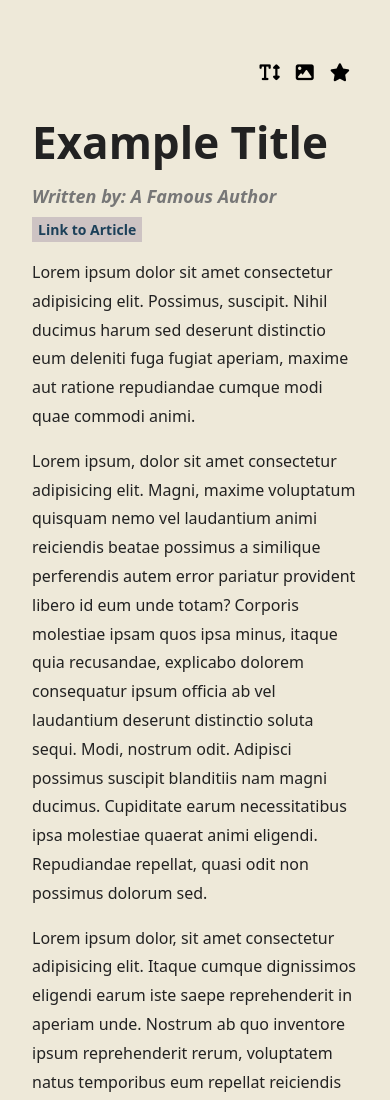
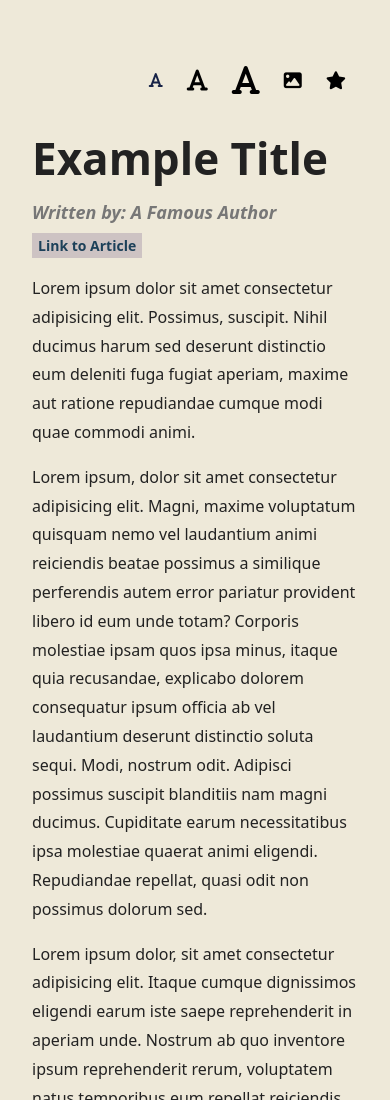
Before and after one commit to charlesmartinreed/thinner, a website: page index.html in a window 390 px wide. Shown: the top 1100 px of the page. Drawn offline with Linux system fonts and the light colour scheme.

Commit message:
Add text sizing buttons.

```diff
--- a/index.html
+++ b/index.html
@@ -82,12 +82,31 @@
     </div>
     <div class="page-container">
       <div class="ui-container">
+        <div class="ui-btn-container-left">
           <button
             class="btn btn-ui btn-change-text-size"
-          id="btn-change-text-size"
+            id="btn-change-text-size-small"
+            data-size="small"
           >
-          <i class="fa-solid fa-text-height"></i>
+            <i class="fa-solid fa-font" title="Set font to small"></i>
           </button>
+          <button
+            class="btn btn-ui btn-change-text-size"
+            id="btn-change-text-size-medium"
+            data-size="medium"
+          >
+            <i class="fa-solid fa-font" title="Set font to medium"></i>
+          </button>
+          <button
+            class="btn btn-ui btn-change-text-size"
+            id="btn-change-text-size-large"
+            data-size="large"
+          >
+            <i class="fa-solid fa-font" title="Set font to large"></i>
+          </button>
+        </div>
+
+        <div class="ui-btn-container-right">
           <button
             class="btn btn-ui btn-show-hide-images"
             id="btn-show-hide-images"
@@ -98,6 +117,7 @@
           <button class="btn btn-ui btn-show-favs" id="btn-show-favs">
             <i class="fa-solid fa-star" title="Show your saved articles"></i>
           </button>
+        </div>
       </div>
       <h1 class="article-title">Example Title</h1>
       <h6 class="article-author">Written by: A Famous Author</h6>
--- a/script.js
+++ b/script.js
@@ -1,38 +1,64 @@
-const changeTextSizeBtn = document.querySelector("#btn-change-text-size");
+const changeTextSizeBtns = document.querySelectorAll(".btn-change-text-size");
 const showImagesBtn = document.querySelector("#btn-show-hide-images");
 const showFavsBtn = document.querySelector("#btn-show-favs");
+
+let defaultSizeStr = "small";
+let [defaultSize] = Array.from(changeTextSizeBtns).filter(
+  (btn) => btn.getAttribute("data-size") === defaultSizeStr
+);
+
 let startingFontSize = parseInt(
   window
     .getComputedStyle(document.documentElement)
     .getPropertyValue("--font-size-default")
 );
-let currentFontSize = parseInt(startingFontSize);
 
 const savedArticlesDiv = document.querySelector("#saved-article-container");
 
 // EVENT LISTENERS
-changeTextSizeBtn.addEventListener("click", () => handleTextSizeChange());
+changeTextSizeBtns.forEach((btn) =>
+  btn.addEventListener("click", (e) =>
+    handleTextSizeChange(e.target.parentElement)
+  )
+);
 
 showImagesBtn.addEventListener("click", () => handleShowImages());
-
 showFavsBtn.addEventListener("click", () => handleShowFavs());
 
 // HANDLER FUNCTIONS
-function handleTextSizeChange() {
-  let proposedSize = (currentFontSize += 4);
+function handleTextSizeChange(button) {
+  let size = button.getAttribute("data-size");
+  toggleButtonState(button);
+  let newSize;
 
-  if (currentFontSize < startingFontSize * 2) {
-    currentFontSize = proposedSize;
-  } else {
-    currentFontSize = startingFontSize;
+  switch (size) {
+    case "small":
+      newSize = 16;
+      break;
+    case "medium":
+      newSize = 24;
+      break;
+    case "large":
+      newSize = 32;
+      break;
   }
 
   document.documentElement.style.setProperty(
     "--font-size-default",
-    `${proposedSize}px`
+    `${newSize}px`
   );
 
-  console.log("text is now", currentFontSize, "px");
+  //   console.log("text is now", newSize, "px");
+}
+
+function toggleButtonState(activeBtn) {
+  changeTextSizeBtns.forEach((btn) => {
+    if (activeBtn.getAttribute("data-size") === btn.getAttribute("data-size")) {
+      btn.classList.add("active");
+    } else {
+      btn.classList.remove("active");
+    }
+  });
 }
 
 function handleArticleFetch(url) {
@@ -54,3 +80,7 @@ function checkArticleFavoriteStatus(buttonStatus) {
 
   return buttonStatus === "added" ? removeIcon : addIcon;
 }
+
+window.addEventListener("DOMContentLoaded", () =>
+  handleTextSizeChange(defaultSize)
+);
--- a/style.css
+++ b/style.css
@@ -50,13 +50,30 @@ body {
 
 .ui-container {
   width: 100%;
-  height: 40px;
+  min-height: 50px;
   margin: 20px 0;
   display: flex;
   flex-direction: row;
-  justify-content: center;
   justify-content: flex-end;
+  align-content: flex-end;
   position: relative;
+}
+
+.ui-container .ui-btn-container-left,
+.ui-container .ui-btn-container-right {
+  display: flex;
+}
+
+.ui-btn-container-left #btn-change-text-size-small i {
+  font-size: 16px;
+}
+
+.ui-btn-container-left #btn-change-text-size-medium i {
+  font-size: 24px;
+}
+
+.ui-btn-container-left #btn-change-text-size-large i {
+  font-size: 32px;
 }
 
 .ui-container .btn-ui {
@@ -64,7 +81,7 @@ body {
   outline: none;
   background: none;
   border: none;
-  margin: 0 8px;
+  margin: 12px;
   transition: all 0.4s linear;
 }
 
@@ -76,12 +93,12 @@ body {
 
 .ui-container .btn-ui i:hover {
   color: #172347;
-  animation: shake 1s linear;
+  animation: shake 0.2s linear;
 }
 
 .ui-container .btn-ui.active {
   color: #172347;
-  transform: scale(1.5);
+  /* transform: scale(1.5); */
 }
 
 .saved-article-container {
@@ -237,11 +254,11 @@ body {
   }
 
   50% {
-    transform: scale(1.5) rotate(-45deg);
+    transform: scale(1.5) rotate(-10deg);
   }
 
   75% {
-    transform: scale(1.5) rotate(90deg);
+    transform: scale(1.5) rotate(10deg);
   }
 
   100% {
```
Lines whose indentation alone changed are shown as unchanged.
